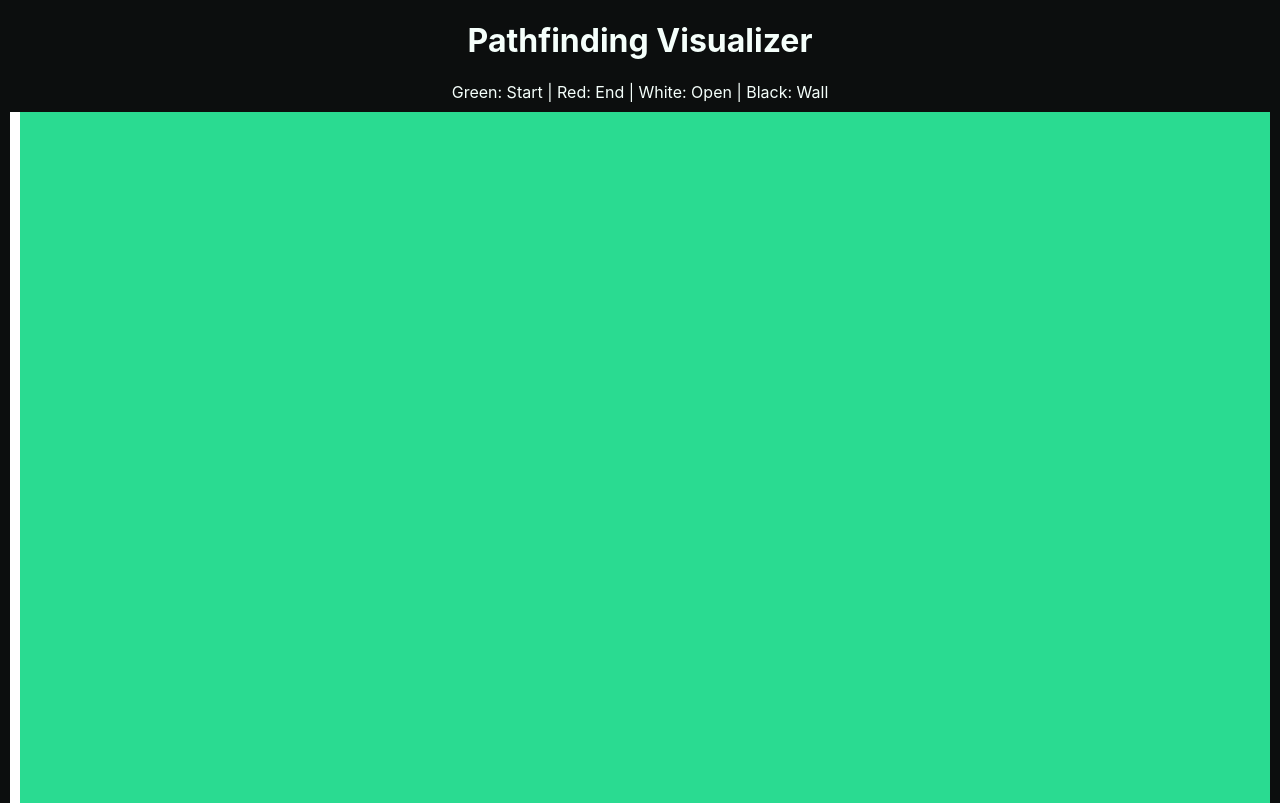
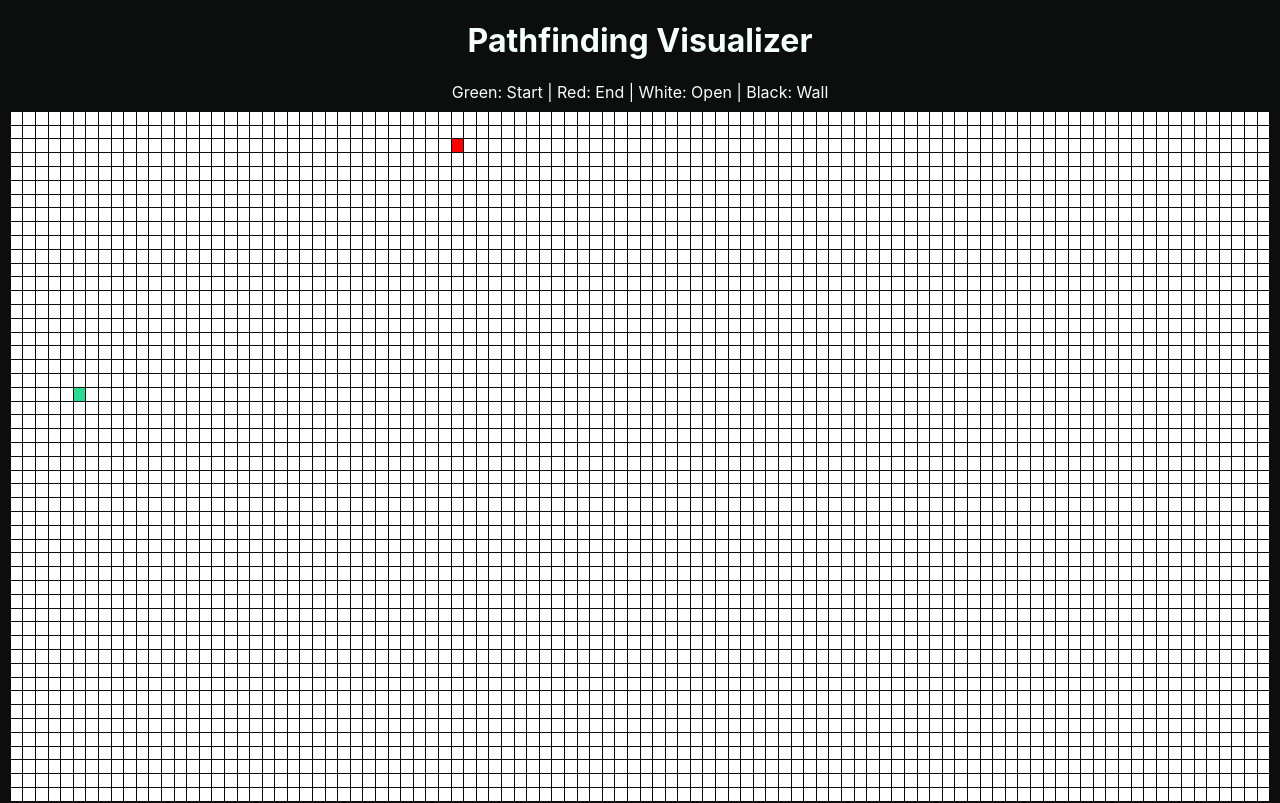
Before and after one commit to OrigamiJoji/Visualizer, a React (Create React App) app: page / in a window 1280 px wide. Shown: the top 803 px of the page. Built offline with nearby package versions, Linux system fonts and the light colour scheme.

Commit message:
grid almost finished
css resizing is off

```diff
--- a/src/App.css
+++ b/src/App.css
@@ -3,10 +3,13 @@
   --aeroblue: #f5fffb;
   --richblack: #0c0e0e;
   --lightaquamarine: #2adb91;
+  overflow:auto;
 }
 html {
   background-color: var(--richblack);
-  color: var(--aeroblue)
+  color: var(--aeroblue);
+  width:100% ;
+  height: 50%;
 }
 .container {
   display: flex;
@@ -25,11 +28,3 @@ html {
 .grid {
   margin: 10px;
 }
-.nodeRow {
-  display: flex;
-}
-.node {
-  width: 10px;
-  height: 10px;
-  background-color: white;
-}
--- a/src/PathfindingVisualizer/Node.css
+++ b/src/PathfindingVisualizer/Node.css
@@ -1,7 +1,21 @@
 
 .node {
-    width: 10px;
-    height: 10px;
+    width: 1vw;
+    height: 1vw;
     background-color: white;
-    display: grid;
+    display: flex;
+    justify-content: center;
+    align-items: center;
+    outline-width: 1px;
+    outline-color: black;
 }
+
+.node#start {
+background-color: #2adb91;
+}
+.node#end {
+background-color: red;
+}
+.node#wall {
+background-color: black;
+}
--- a/src/PathfindingVisualizer/Node.jsx
+++ b/src/PathfindingVisualizer/Node.jsx
@@ -7,11 +7,25 @@ export default class Node extends Component {
     this.state = {};
   }
 
+  updateProps(props) {
+    this.state = props;
+  }
   render() {
     const { col, row, isStart, isEnd, isWall } = this.props;
+    var nodeType;
+    if (isStart) {
+      nodeType = "start";
+    }
+    if (isEnd) {
+      nodeType = "end";
+    }
+    if (isWall) {
+      nodeType = "wall";
+    }
+
     return (
       <>
-        <div className="node"></div>
+        <div className="node" id={nodeType}></div>
       </>
     );
   }
--- a/src/PathfindingVisualizer/PathfindingVisualizer.css
+++ b/src/PathfindingVisualizer/PathfindingVisualizer.css
@@ -1,4 +1,7 @@
 .nodeRow{
-    display: grid;
-    background-color: #2adb91;
+    display: flex;
+    justify-content: center;
+    align-items: center;
+    gap: 1px;
+    margin: 1px;
   }
--- a/src/PathfindingVisualizer/PathfindingVisualizer.jsx
+++ b/src/PathfindingVisualizer/PathfindingVisualizer.jsx
@@ -1,32 +1,50 @@
 import React, { Component } from "react";
 import Node from "./Node";
-import style from "./PathfindingVisualizer.css";
+import "./PathfindingVisualizer.css";
+import "./algorithms/dijkstras.jsx";
 
-const MAX_ROW = 15;
-const MAX_COL = 50;
+// Size of grid
+const MAX_ROW = 50;
+const MAX_COL = 100;
 
-const START_NODE_ROW = 5;
-const START_NODE_COL = 2;
-const END_NODE_ROW = 5;
-const END_NODE_COL = 48;
+// Positions of start and end nodes
+const START_NODE_ROW = 20;
+const START_NODE_COL = 5;
+const END_NODE_ROW = 2;
+const END_NODE_COL = 35;
 
+// Component PathfindingVisualizer
 export default class PathfindingVisualizer extends Component {
+  // Set state grid to blank grid
   constructor(props) {
     super(props);
     this.state = {
       grid: [],
     };
+    // Create the grid with specified size.
     this.grid = createGrid(MAX_ROW, MAX_COL);
   }
 
+  // When component renders, return a div for each row and x nodes contained within
+  // Set the node's values to the predetermined grid values.
   render() {
     return (
       <>
         {this.grid.map((rowNode, rowIdx) => {
           return (
             <div key={rowIdx} className="nodeRow">
-              {rowNode.map((colNode, colIdx) => {
-                return <Node key={colIdx}></Node>;
+              {rowNode.map((node, colIdx) => {
+                const { row, col, isStart, isEnd, isWall } = node;
+                return (
+                  <Node
+                    key={colIdx}
+                    row={row}
+                    col={col}
+                    isEnd={isEnd}
+                    isStart={isStart}
+                    isWall={isWall}
+                  ></Node>
+                );
               })}
             </div>
           );
@@ -35,17 +53,6 @@ export default class PathfindingVisualizer extends Component {
     );
   }
 }
-
-const createNode = (row, col) => {
-  return {
-    row,
-    col,
-    isStart: row === START_NODE_ROW && col === START_NODE_COL,
-    isEnd: row === END_NODE_ROW && col === END_NODE_COL,
-    distance: Infinity,
-    previousNode: null,
-  };
-};
 
 const createGrid = (rowSize, colSize) => {
   const grid = [];
@@ -59,56 +66,14 @@ const createGrid = (rowSize, colSize) => {
   return grid;
 };
 
-/*
-
-export default class PathfindingVisualizer extends Component {
-    constructor(props) {
-        super(props);
-        this.state = {
-            nodes: [],
-        };
-    }
-
-    componentDidMount() {
-        // When the component mounts
-        const nodes = [];
-        // Declare const array nodes
-        // const array's elements cannot be reindexed once initialized
-        for (let row = 0; row < 15; row++) {
-            // for each row
-            const currentRow = [];
-            // Declare const array currentRow
-            for (let col = 0; col < 50; col++) {
-                // For each column
-                currentRow.push([]);
-                // Push array to currentRow
-            }
-            nodes.push(row);
-            // Push entire row to nodes array
-        }
-        this.setState({ nodes })
-        // Set state to {nodes}
-    }
-
-    render() {
-        const { nodes } = this.state;
-        // const destructor get this.states nodes array.
-        return (
-            <div>hello</div>
-        );
-    }
-}
-
-            <div>
-                {nodes.map((row, rowIdx) => {
-                    //
-                    return <div> {
-                        // return a div that contains the outcome of
-                        row.map((node, nodeIdx) => <Node></Node>)
-                        // row.map
-                    }
-                    </div>
-                })}
-            </div>
-
-*/
+const createNode = (row, col) => {
+  return {
+    row,
+    col,
+    isStart: row === START_NODE_ROW && col === START_NODE_COL,
+    isEnd: row === END_NODE_ROW && col === END_NODE_COL,
+    isWall: false,
+    distance: Infinity,
+    previousNode: null,
+  };
+};
--- /dev/null
+++ b/src/PathfindingVisualizer/algorithms/dijkstras.jsx
@@ -0,0 +1,9 @@
+
+
+const getNearByNodes = (grid, node) => {
+
+};
+
+const solve = (grid, start, end) => {
+
+};
```
